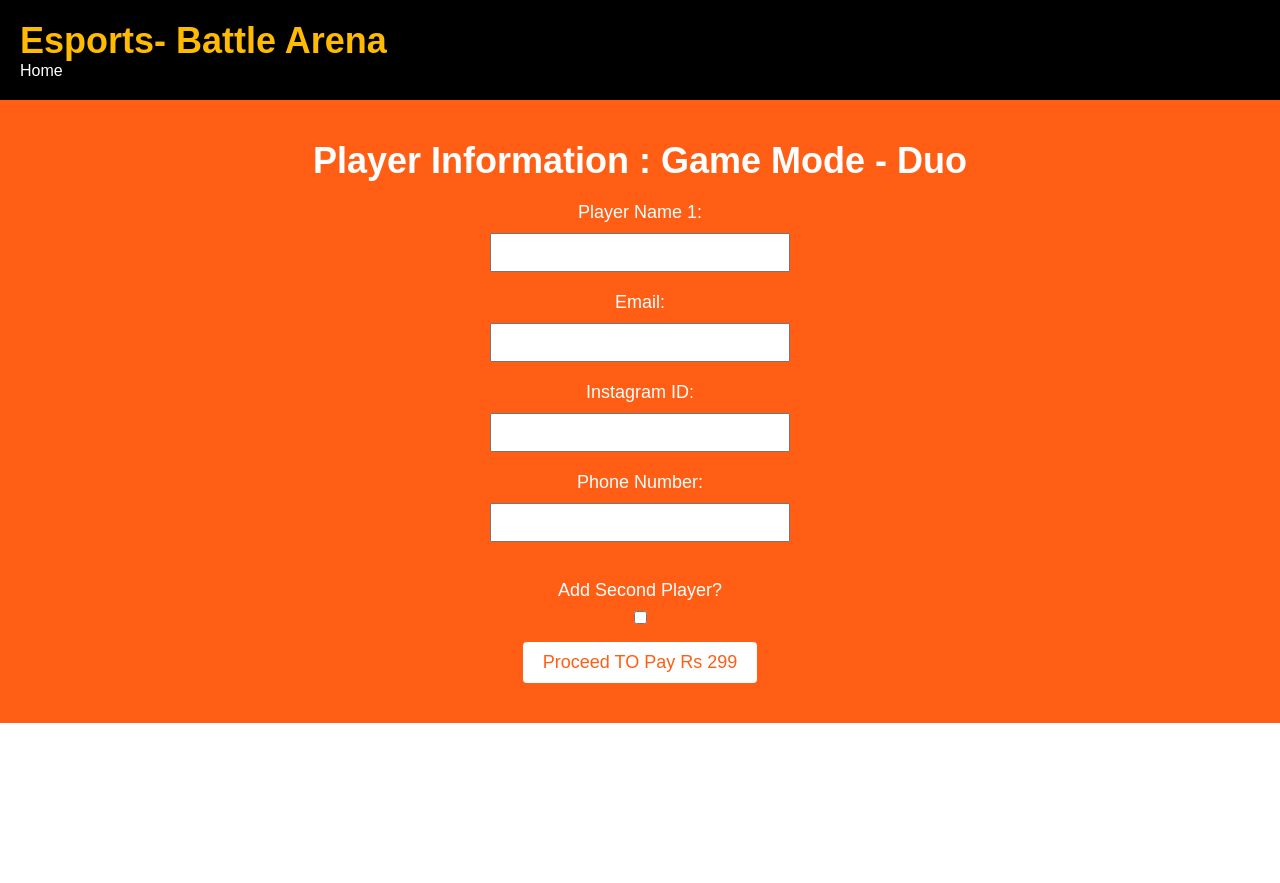
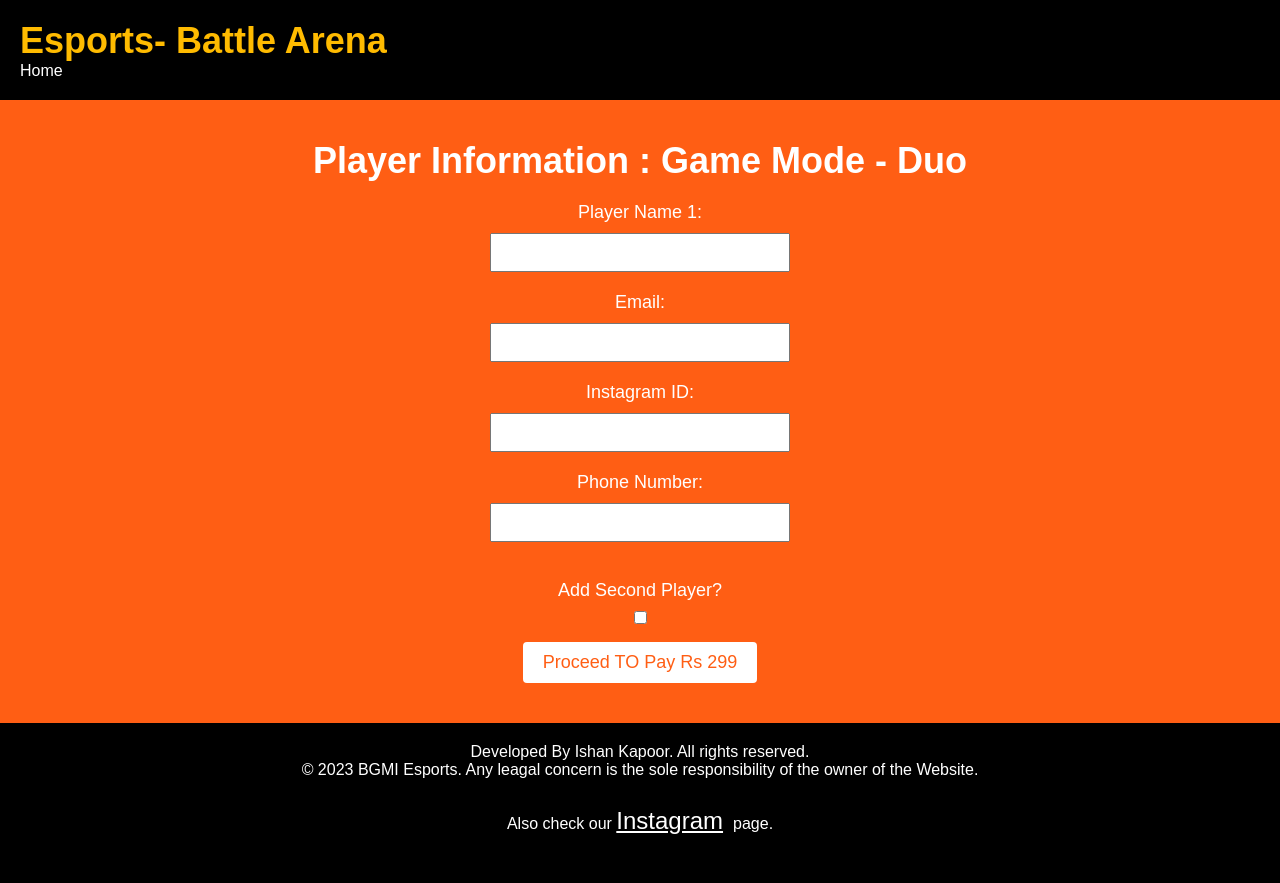
Before and after one commit to ishan-kapoor/Esports_BGMI, a plain HTML site: page duo.html in a window 1280 px wide. Before the commit the page ends 800 px from the top, so only its background shows below. Drawn offline with nearby package versions, Linux system fonts and the light colour scheme.

Commit message:
Update duo.html

```diff
--- a/duo.html
+++ b/duo.html
@@ -78,5 +78,20 @@
 
     </form>
   </section>
+
+  <footer>
+    <div class="footer">
+      <p>Developed By Ishan Kapoor. All rights reserved.</p>
+      <p>&copy; 2023 BGMI Esports. Any leagal concern is the sole responsibility of the owner of the Website.</p>
+      <div class="social-icons">
+        <a href="#"><i class="fab fa-facebook-f"></i></a>
+        <a href="#"><i class="fab fa-twitter"></i></a>
+        <p>Also check our
+        <a href="https://www.instagram.com/esports.tournaments.for.gamers/">Instagram<i class="fab fa-instagram"></i></a>page.</p>
+        <a href="#"><i class="fab fa-youtube"></i></a>
+      </div>
+    </div>
+  </footer>
+
 </body>
 </html>
```
